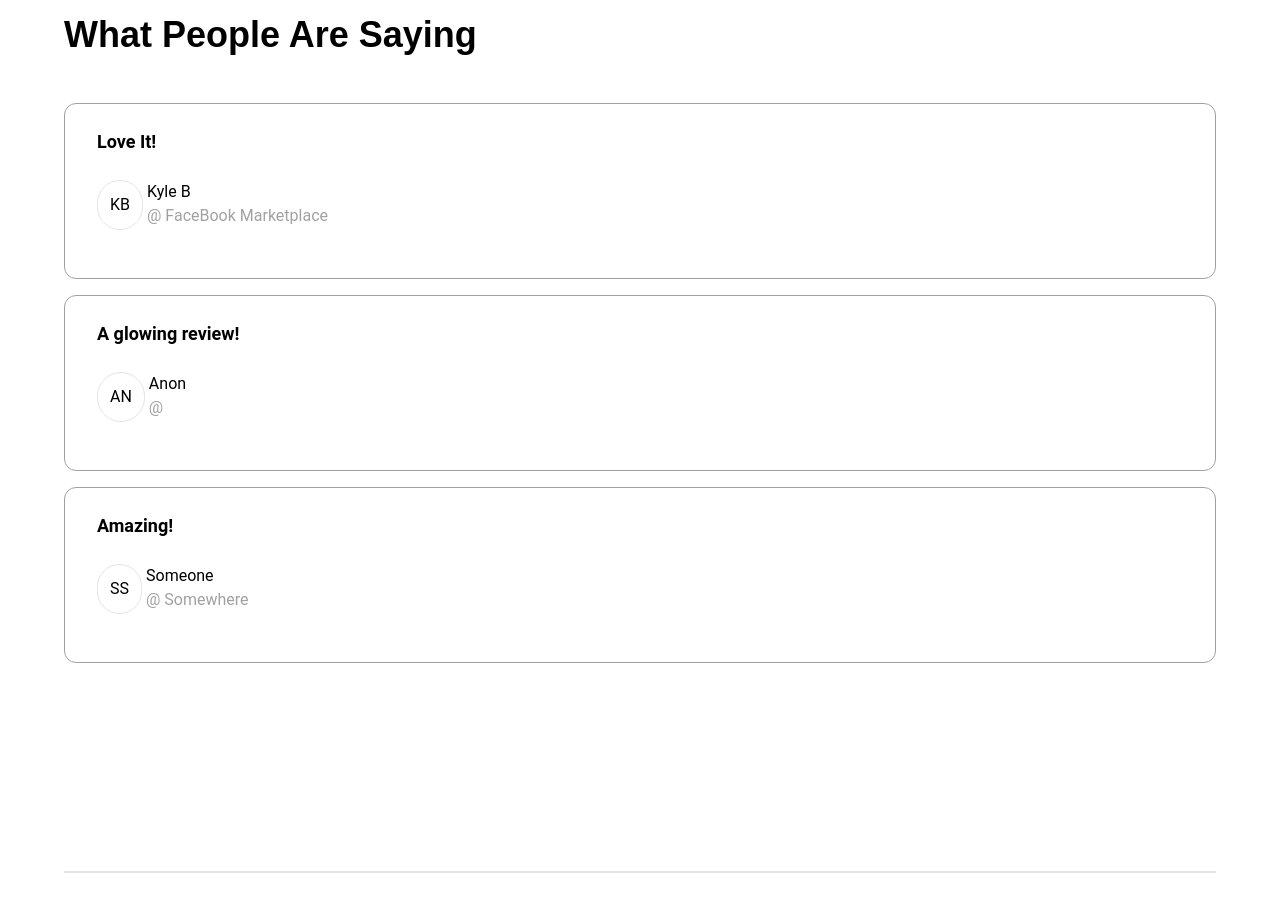
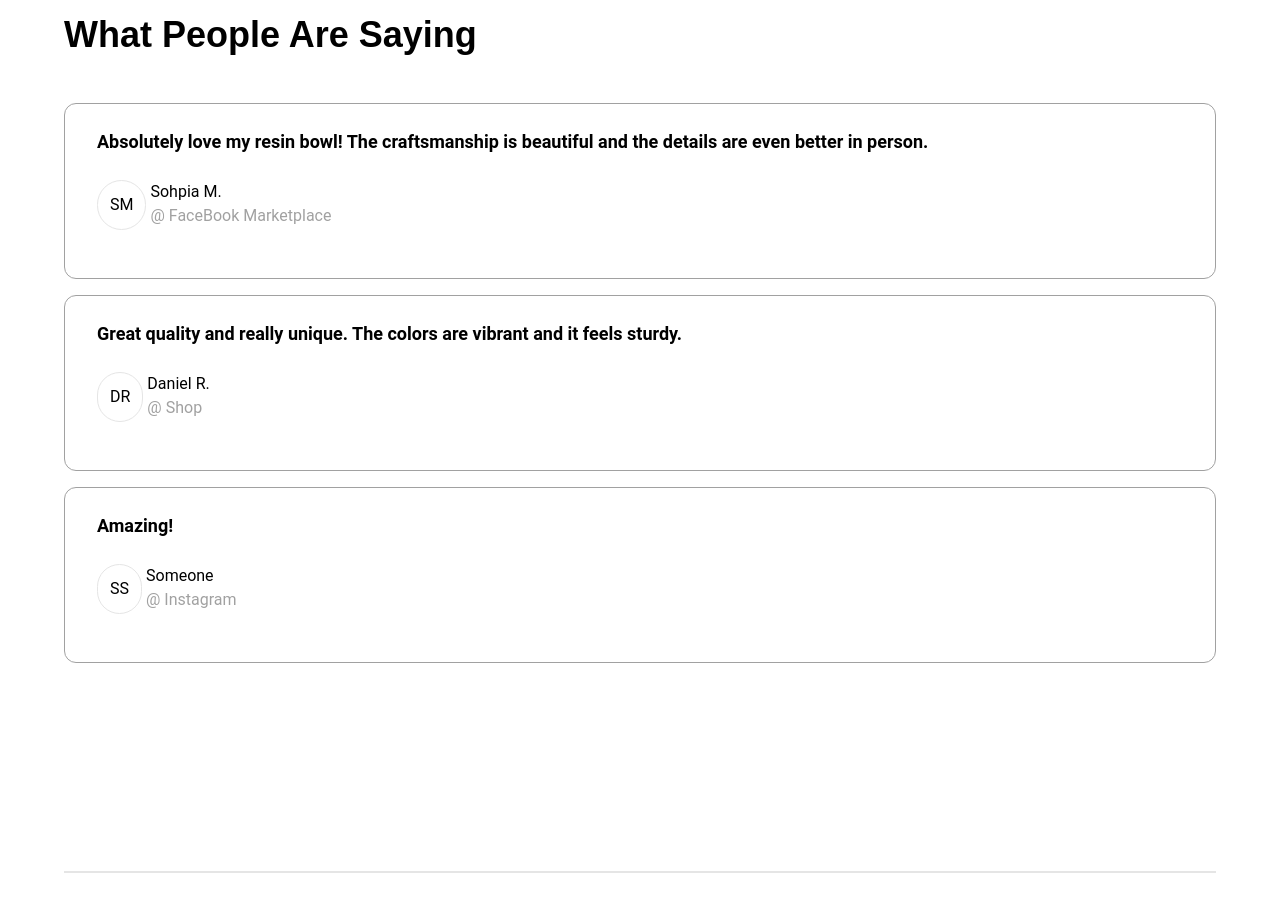
Before and after one commit to KBaileyBytes/LLC, a Next.js app: page / in a window 1280 px wide. Shown: the part 1460-2372 px from the top of the page. Built offline with nearby package versions, Linux system fonts and the light colour scheme; no server answers; the database is empty; a web font is replaced by a local one.

Commit message:
updated shipping & reviews

```diff
--- a/app/checkout/page.js
+++ b/app/checkout/page.js
@@ -209,7 +209,7 @@ export default function CheckoutPage() {
             </p>
             <section className="py-4">
               <p className="italic text-sm text-neutral-400">
-                Canada-wide shipping available
+                Canada-wide shipping available for $5.00
               </p>
               <p className="italic text-sm text-neutral-400">
                 Free delivery within Winnipeg, MB
--- a/components/ui/home/CustomerReviews.jsx
+++ b/components/ui/home/CustomerReviews.jsx
@@ -8,22 +8,22 @@ export default function CustomerReviews() {
       </p>
       <section className="py-12 flex flex-col items-center 2xl:flex-row gap-4 justify-evenly ">
         <CustomerReview
-          review="Love It!"
-          name="Kyle B"
-          initials="KB"
+          review="Absolutely love my resin bowl! The craftsmanship is beautiful and the details are even better in person."
+          name="Sohpia M."
+          initials="SM"
           handle="FaceBook Marketplace"
         />
         <CustomerReview
-          review="A glowing review!"
-          name="Anon"
-          initials="AN"
-          handle=""
+          review="Great quality and really unique. The colors are vibrant and it feels sturdy."
+          name="Daniel R."
+          initials="DR"
+          handle="Shop"
         />
         <CustomerReview
           review="Amazing!"
           name="Someone"
           initials="SS"
-          handle="Somewhere"
+          handle="Instagram"
         />
       </section>
     </section>
```
